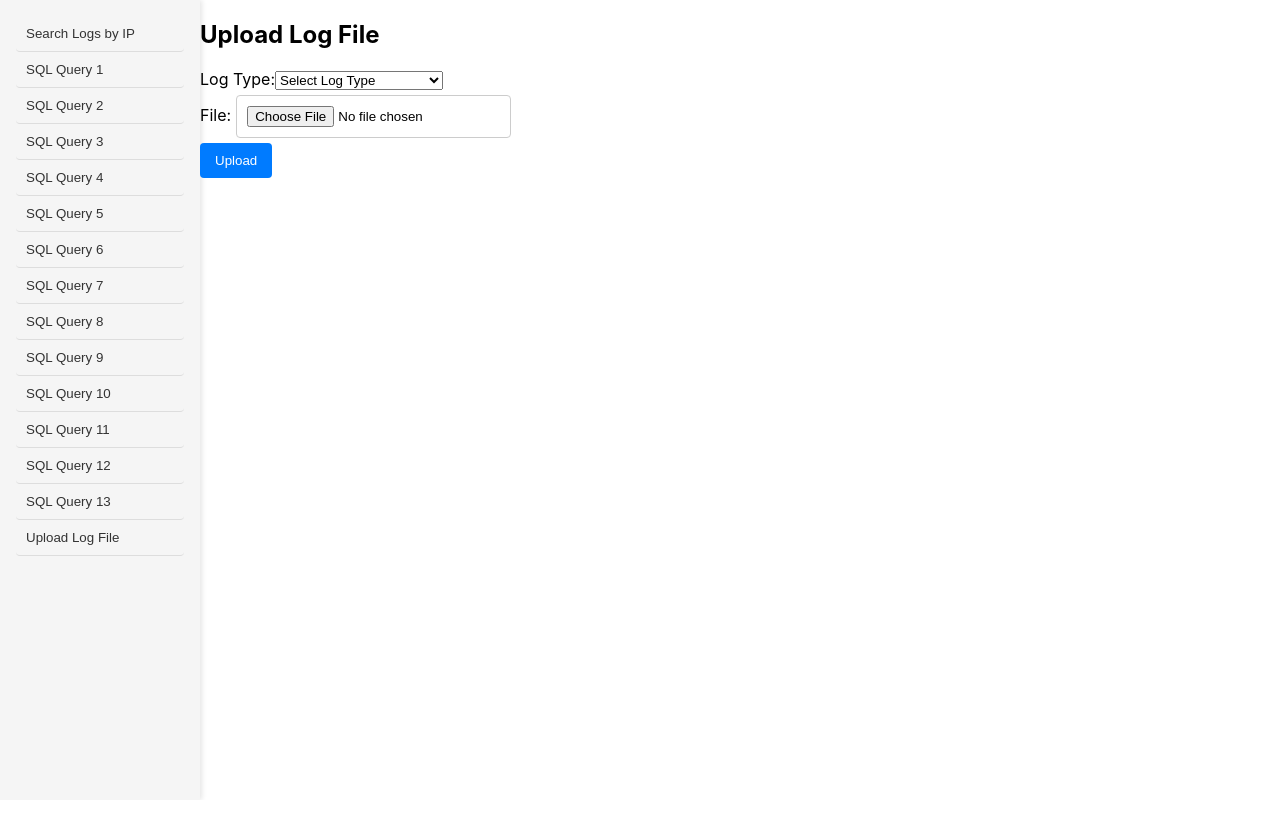
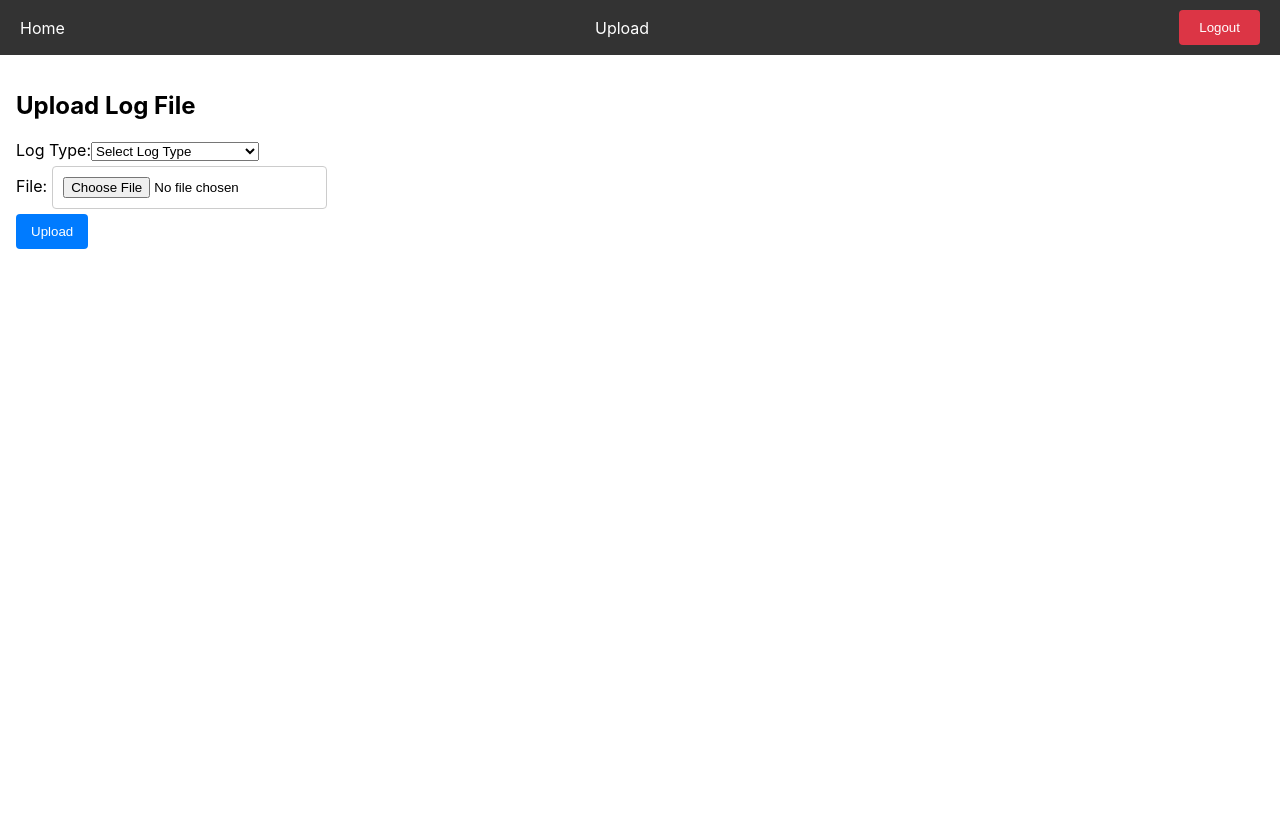
Before and after one commit to panosvlo/logdb, a React (Create React App) app in the folder logdb-dashboard/: page /upload in a window 1280 px wide. Shown: the top 836 px of the page. Before the commit the page ends 800 px from the top, so only its background shows below. Built offline with nearby package versions, Linux system fonts and the light colour scheme; sample sign-in values are in the browser's storage.

Commit message:
Working upload page

```diff
--- a/logdb-dashboard/src/App.css
+++ b/logdb-dashboard/src/App.css
@@ -141,9 +141,6 @@
 /* ... existing styles */
 
 .logout-button {
-  position: fixed; /* Fixed position */
-  top: 10px; /* 10px from the top */
-  right: 10px; /* 10px from the right */
   padding: 10px 20px; /* Padding for size */
   background-color: #dc3545; /* Red background color */
   color: white; /* White text */
@@ -155,3 +152,27 @@
 .logout-button:hover {
   background-color: #bd2130; /* Slightly darker on hover */
 }
+
+
+.top-bar {
+  background-color: #333; /* Dark background for the top bar */
+  color: white;
+  padding: 10px 20px; /* Padding on all sides */
+  display: flex; /* Use flexbox for alignment */
+  justify-content: space-between; /* Space between the items */
+  align-items: center; /* Center items vertically */
+}
+
+.nav-link {
+  color: white;
+  text-decoration: none; /* Remove underline from links */
+  margin-right: 20px; /* Spacing between links */
+}
+
+.nav-link:last-child {
+  margin-right: 0; /* No margin for the last item to use the space for logout button */
+}
+
+.nav-link:hover {
+  text-decoration: underline; /* Underline on hover for visual feedback */
+}
--- a/logdb-dashboard/src/App.js
+++ b/logdb-dashboard/src/App.js
@@ -1,7 +1,7 @@
 import React, { useState } from 'react';
 import './App.css';
 import axios from 'axios';
-import { BrowserRouter as Router, Route, Routes, Navigate } from 'react-router-dom';
+import { BrowserRouter as Router, Route, Routes, Navigate, Link, useLocation } from 'react-router-dom';
 import Sidebar from './Sidebar';
 import MainContent from './MainContent';
 import ApiForm from './ApiForm';
@@ -72,6 +72,26 @@ function App() {
     setToken(null); // Clear the token state
   };
 
+
+  const ContentWithSidebar = () => {
+    const location = useLocation();
+
+    return (
+      <>
+        {location.pathname !== '/upload' && <Sidebar apis={apis} selectedApi={selectedApi} onSelectApi={handleSelectApi} />}
+        <div className="content-container">
+          <Routes>
+            <Route path="/" element={selectedApi && <ApiForm api={selectedApi} params={params} onParamChange={handleParamChange} onSubmit={handleSubmit} />} />
+            <Route path="/upload" element={<UploadLog setData={setData} />} />
+            {/* Add more protected routes as needed */}
+            <Route path="*" element={<Navigate replace to="/" />} />
+          </Routes>
+          {location.pathname !== '/upload' && <MainContent data={data} />}
+        </div>
+      </>
+    );
+  };
+
   if (!isAuthenticated()) {
     return (
       <Router>
@@ -84,32 +104,32 @@ function App() {
     );
   }
 
+  const TopBar = () => (
+    <nav className="top-bar">
+      <Link to="/" className="nav-link">Home</Link>
+      <Link to="/upload" className="nav-link">Upload</Link>
+      <button onClick={logout} className="logout-button">Logout</button>
+    </nav>
+  );
+
   return (
       <Router>
-        <div className="app-container">
-          <Sidebar apis={apis} selectedApi={selectedApi} onSelectApi={handleSelectApi} />
-          <Routes> {/* Wrap your routes in a Routes component */}
-            <Route path="/" element={
-              <div className="content-container">
-                {selectedApi && (
-                  <ApiForm
-                    api={selectedApi}
-                    params={params}
-                    onParamChange={handleParamChange}
-                    onSubmit={handleSubmit}
-                  />
-                )}
-                <MainContent data={data} />
-              </div>
-            } />
-            <Route path="/upload" element={<UploadLog />} /> {/* Add this line */}
+        {isAuthenticated() ? (
+          <>
+            <TopBar />
+            <div className="app-container">
+              <ContentWithSidebar />
+            </div>
+          </>
+        ) : (
+          <Routes>
             <Route path="/login" element={<Login setToken={setToken} />} />
             <Route path="/register" element={<Register />} />
             <Route path="*" element={<Navigate replace to="/login" />} />
           </Routes>
-        </div>
+        )}
       </Router>
     );
   }
 
-export default App;
+  export default App;
--- a/logdb-dashboard/src/UploadLog.js
+++ b/logdb-dashboard/src/UploadLog.js
@@ -1,12 +1,17 @@
-import React, { useState } from 'react';
+import React, { useState, useEffect } from 'react';
 import axios from 'axios';
 import { useNavigate } from 'react-router-dom';
 
-function UploadLog() {
+function UploadLog({ setData }) {
   const [selectedFile, setSelectedFile] = useState(null);
   const [logTypeId, setLogTypeId] = useState('');
   const [uploadMessage, setUploadMessage] = useState('');
   const navigate = useNavigate();
+
+  useEffect(() => {
+    // Reset the data when the UploadLog component is mounted
+    setData(null);
+  }, [setData]);
 
   const handleFileSelect = (event) => {
     setSelectedFile(event.target.files[0]);
--- a/logdb-dashboard/src/apiConfig.js
+++ b/logdb-dashboard/src/apiConfig.js
@@ -114,32 +114,6 @@ const apis = [
           { name: 'minMethods', type: 'number', placeholder: 'Minimum Methods', value: 4 }
         ]
       },
-      {
-          name: 'Upload Log File',
-          endpoint: '/api/logs/upload',
-          params: [
-            {
-              name: 'logTypeId',
-              type: 'select',
-              options: [
-                { label: 'Select Log Type', value: '' },
-                { label: 'access_log', value: '1' },
-                { label: 'HDFS_FS_Namesystem', value: '3' },
-                { label: 'HDFS_DataXceiver', value: '2' }
-              ],
-              placeholder: 'Log Type',
-              value: ''
-            },
-            {
-              name: 'file',
-              type: 'file',
-              placeholder: 'Select file',
-              value: null
-            }
-          ],
-          method: 'POST',
-          description: 'Upload a log file for a specified log type.'
-        },
 ];
 
 export default apis;
```
